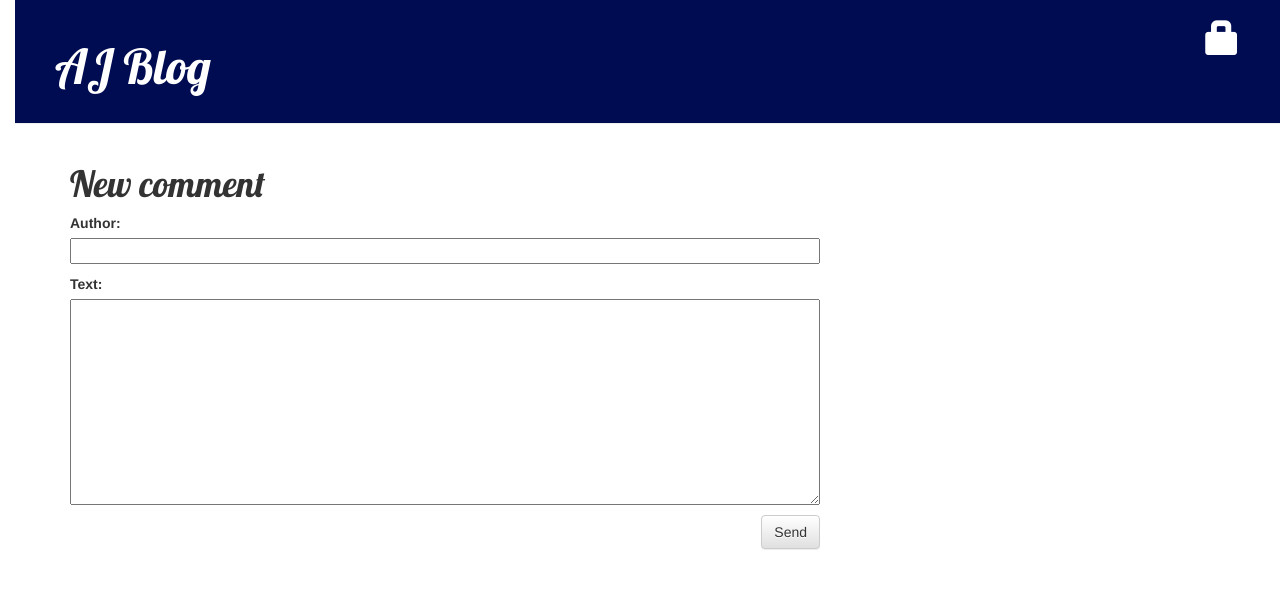
After one commit to aashray18521/my-first-blog, a Django app: page /post/1/comment/ in a window 1280 px wide. The commit adds this page. Shown: the top 589 px of the page. Run offline with Django 3.2, Linux system fonts and the light colour scheme; tables that the repository leaves empty hold one stand-in row (values such as "Sample post"); some libraries are stand-ins or nearby versions.

Commit message:
Added user approved message feature

```diff
--- a/blog/admin.py
+++ b/blog/admin.py
@@ -1,4 +1,5 @@
 from django.contrib import admin
-from .models import Post
+from .models import Post, Comment
 
 admin.site.register(Post)
+admin.site.register(Comment)
--- a/blog/forms.py
+++ b/blog/forms.py
@@ -1,8 +1,14 @@
 from django import forms
-from .models import Post
+from .models import Post, Comment
 
 class PostForm(forms.ModelForm):
 
 	class Meta:
 		model = Post
 		fields = ('title', 'text', )
+
+class CommentForm(forms.ModelForm):
+
+    class Meta:
+        model = Comment
+        fields = ('author', 'text',)
--- a/blog/models.py
+++ b/blog/models.py
@@ -20,3 +20,19 @@ class Post(models.Model):
 
 	def __str__(self):
 		return self.title
+	def approved_comments(self):
+		return self.comments.filter(approved_comment=True)
+
+class Comment(models.Model):
+    post = models.ForeignKey('blog.Post', related_name='comments')
+    author = models.CharField(max_length=200)
+    text = models.TextField()
+    created_date = models.DateTimeField(default=timezone.now)
+    approved_comment = models.BooleanField(default=False)
+
+    def approve(self):
+        self.approved_comment = True
+        self.save()
+
+    def __str__(self):
+        return self.text
--- a/blog/static/css/blog.css
+++ b/blog/static/css/blog.css
@@ -51,3 +51,7 @@ h1, h2, h3, h4 {
 body {
     padding-left: 15px;
 }
+
+.comment {
+    margin: 20px 0px 20px 20px;
+}
--- /dev/null
+++ b/blog/templates/blog/add_comment_to_post.html
@@ -0,0 +1,9 @@
+{% extends 'blog/base.html' %}
+
+{% block content %}
+    <h1>New comment</h1>
+    <form method="POST" class="post-form">{% csrf_token %}
+        {{ form.as_p }}
+        <button type="submit" class="save btn btn-default">Send</button>
+    </form>
+{% endblock %}
--- a/blog/templates/blog/post_list.html
+++ b/blog/templates/blog/post_list.html
@@ -8,6 +8,7 @@
             </div>
             <h1><a href="{% url 'post_detail' pk=post.pk %}">{{ post.title }}</a></h1>
             <p>{{ post.text|linebreaksbr }}</p>
+            <a href="{% url 'post_detail' pk=post.pk %}">Comments: {{ post.approved_comments.count }}</a>
         </div>
     {% endfor %}
-{% endblock %}
+{% endblock content %}
--- a/blog/urls.py
+++ b/blog/urls.py
@@ -8,5 +8,8 @@ urlpatterns = [
     url(r'^post/(?P<pk>\d+)/edit/$', views.post_edit, name='post_edit'),
     url(r'^drafts/$', views.post_draft_list, name='post_draft_list'),
     url(r'^post/(?P<pk>\d+)/publish/$', views.post_publish, name = 'post_publish'),
-    url(r'^post/(?P<pk>\d+)/remove/$', views.post_remove, name = 'post_remove')
+    url(r'^post/(?P<pk>\d+)/remove/$', views.post_remove, name = 'post_remove'),
+    url(r'^post/(?P<pk>\d+)/comment/$', views.add_comment_to_post, name='add_comment_to_post'),
+    url(r'^comment/(?P<pk>\d+)/approve/$', views.comment_approve, name='comment_approve'),
+	url(r'^comment/(?P<pk>\d+)/remove/$', views.comment_remove, name='comment_remove'),
 ]
--- a/blog/views.py
+++ b/blog/views.py
@@ -1,7 +1,7 @@
 from django.shortcuts import render, get_object_or_404, redirect
 from django.contrib.auth.decorators import login_required
-from .forms import PostForm
-from .models import Post
+from .forms import PostForm, CommentForm
+from .models import Post, Comment
 from django.utils import timezone
 
 # Create your views here.
@@ -59,3 +59,28 @@ def post_remove(request, pk):
 	post = get_object_or_404(Post, pk=pk)
 	post.delete()
 	return redirect('post_list')
+
+def add_comment_to_post(request, pk):
+    post = get_object_or_404(Post, pk=pk)
+    if request.method == "POST":
+        form = CommentForm(request.POST)
+        if form.is_valid():
+            comment = form.save(commit=False)
+            comment.post = post
+            comment.save()
+            return redirect('post_detail', pk=post.pk)
+    else:
+        form = CommentForm()
+    return render(request, 'blog/add_comment_to_post.html', {'form': form})
+
+@login_required
+def comment_approve(request, pk):
+    comment = get_object_or_404(Comment, pk=pk)
+    comment.approve()
+    return redirect('post_detail', pk=comment.post.pk)
+
+@login_required
+def comment_remove(request, pk):
+    comment = get_object_or_404(Comment, pk=pk)
+    comment.delete()
+    return redirect('post_detail', pk=comment.post.pk)
```
Also changed, not shown: blog/templates/blog/post_detail.html (+19 -0 lines), blog/migrations/0002_comment.py (added).
